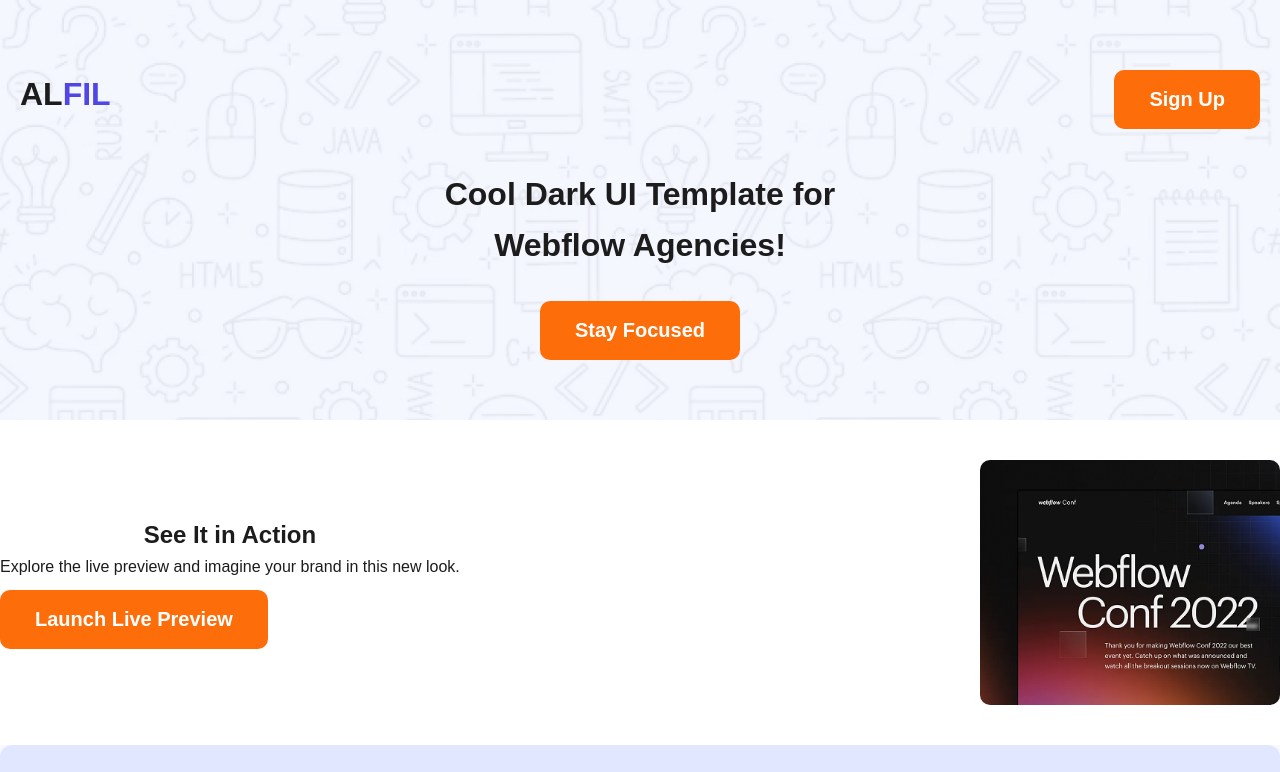
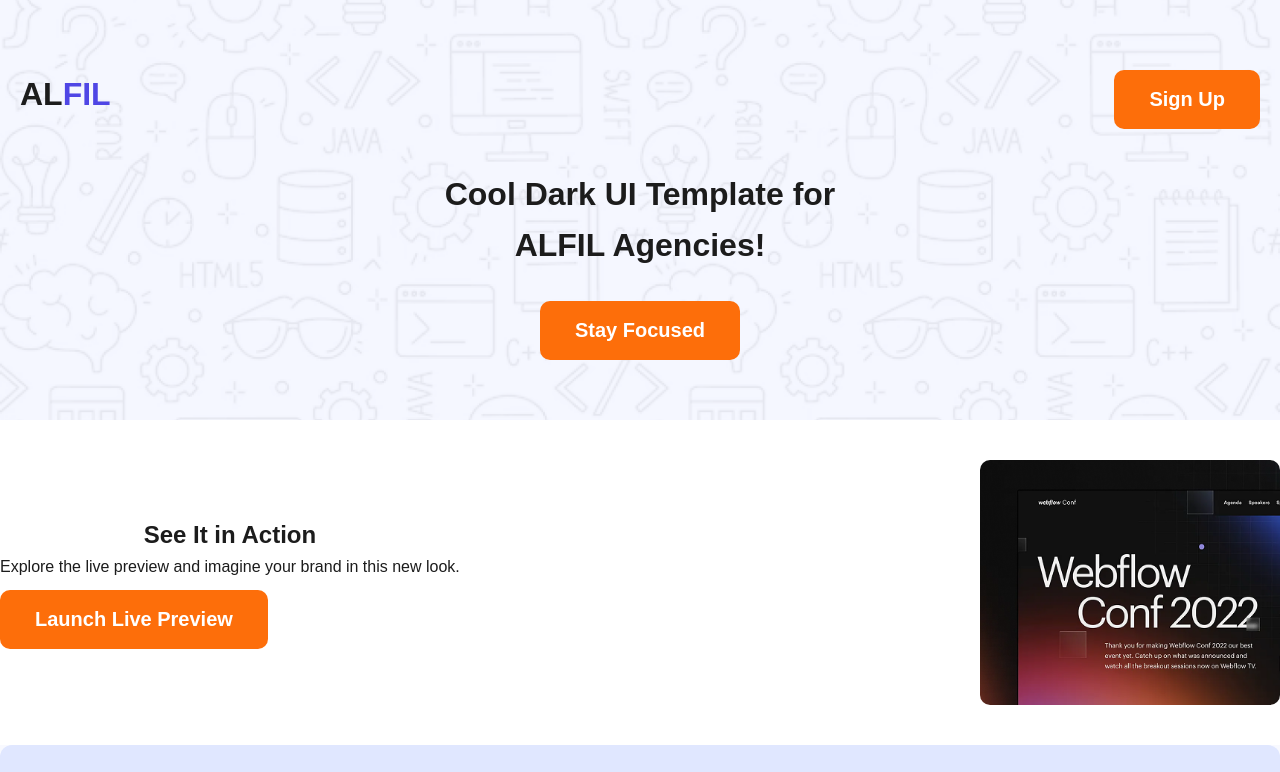
Before and after one commit to farukx11/assignment01, a plain HTML site: page index.html in a window 1280 px wide. Shown: the top 772 px of the page. Drawn offline with Linux system fonts and the light colour scheme.

```diff
--- a/index.html
+++ b/index.html
@@ -19,7 +19,7 @@
         <a href=""><button class="btn-primary">Sign Up</button></a>
       </div>
       <div class="hero">
-        <h1>Cool Dark UI Template for <br/> Webflow Agencies!</h1>
+        <h1>Cool Dark UI Template for <br/> ALFIL Agencies!</h1>
 
         <a href=""><button class="btn-primary">Stay Focused</button></a>
       </div>
```
